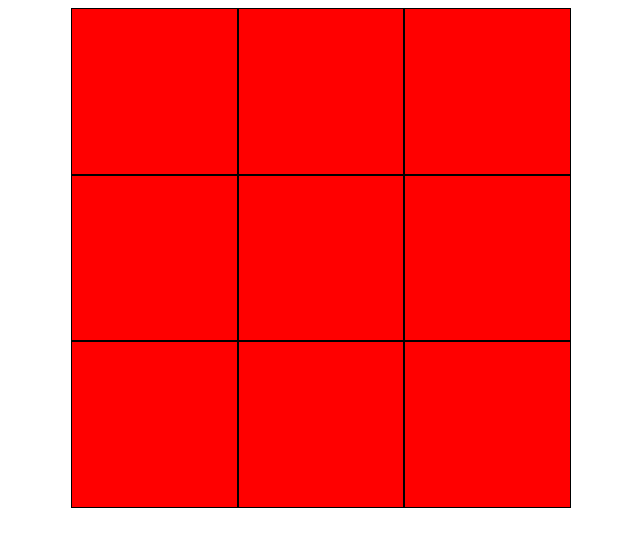
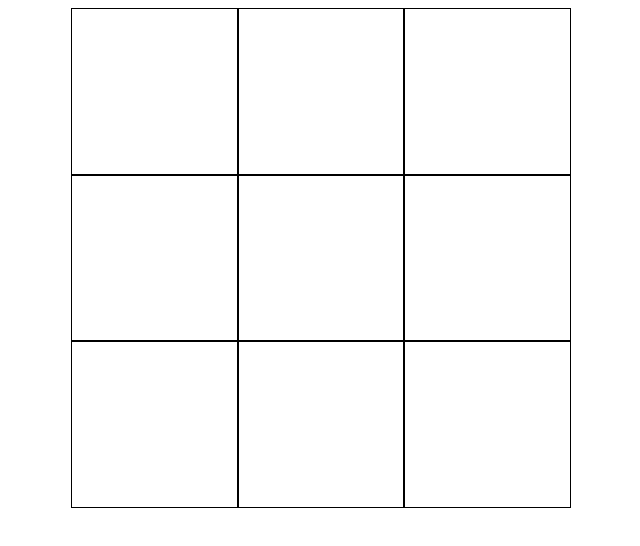
Before and after one commit to Fuksmate/TicTacToe-Vue, a Vue app in the folder my-vue-app/: page /#/ in a window 1280 px wide. Shown: the top 546 px of the page, without its empty margins (319-959 px from the left). Built offline with nearby package versions, Linux system fonts and the light colour scheme.

Commit message:
bg color and chceck who win

```diff
--- a/my-vue-app/src/components/gam.vue
+++ b/my-vue-app/src/components/gam.vue
@@ -1,19 +1,11 @@
 <template>
-
     <div class="game">
          <div @click="performMove(i+1)" class="box" v-for="(n, i) in 9" :key="n.id" :id=i+1 ref="myid"> </div>
-
-
-
     </div>
-
-
-
-
 </template>
 
 <script>
-
+ var a=0;
   export default {
     name: 'gam',
      data() { return {
@@ -21,30 +13,51 @@
             pkt:[
                 {nr: ''},
             ],
-
     } },
      methods: {
       performMove(x) {
-          this.pkt[x]=this.player;
-          console.log(this.pkt[5]);
+          if(this.pkt[x]=='x'||this.pkt[x]=='y'||a==1){
+
+          }else{
           if(this.player%2 === 0){
-                      document.getElementById(x).style.backgroundColor = "White";
-
-                      this.player++
-
+                        document.getElementById(x).style.backgroundColor = "White";
+                        this.pkt[x]='x';
+                        this.player++
           }
         else{
-            document.getElementById(x).style.backgroundColor = "black";
-            this.player++
+                 document.getElementById(x).style.backgroundColor = "black";
+                 this.pkt[x]='y';
+                 this.player++
         }
-
+     if(this.pkt[1]=='x' && this.pkt[2]=='x' && this.pkt[3]=='x'||
+        this.pkt[4]=='x' && this.pkt[5]=='x' && this.pkt[6]=='x'||
+        this.pkt[7]=='x' && this.pkt[8]=='x' && this.pkt[9]=='x'||
+        this.pkt[3]=='x' && this.pkt[6]=='x' && this.pkt[9]=='x'||
+        this.pkt[2]=='x' && this.pkt[5]=='x' && this.pkt[8]=='x'||
+        this.pkt[1]=='x' && this.pkt[4]=='x' && this.pkt[7]=='x'||
+        this.pkt[1]=='x' && this.pkt[5]=='x' && this.pkt[9]=='x'||
+        this.pkt[7]=='x' && this.pkt[5]=='x' && this.pkt[3]=='x'){
+         console.log("Wygrywa X");
+         a=1;
+            }
+     if(this.pkt[1]=='y' && this.pkt[2]=='y' && this.pkt[3]=='y'||
+        this.pkt[4]=='y' && this.pkt[5]=='y' && this.pkt[6]=='y'||
+        this.pkt[7]=='y' && this.pkt[8]=='y' && this.pkt[9]=='y'||
+        this.pkt[3]=='y' && this.pkt[6]=='y' && this.pkt[9]=='y'||
+        this.pkt[2]=='y' && this.pkt[5]=='y' && this.pkt[8]=='y'||
+        this.pkt[1]=='y' && this.pkt[4]=='y' && this.pkt[7]=='y'||
+        this.pkt[1]=='y' && this.pkt[5]=='y' && this.pkt[9]=='y'||
+        this.pkt[7]=='y' && this.pkt[5]=='y' && this.pkt[3]=='y'){
+         console.log("Wygrywa O");
+         a=1
+            }
         }
-
-
+        }
+        }
     }
 
 
-  }
+
 </script>
 
 <style scoped>
@@ -52,7 +65,6 @@
     width: 500px;
     height: 500px;
     margin:0 auto;
-    background-color: red;
 }
 .box{
     width: calc((100% / 3) - 2px );
```
